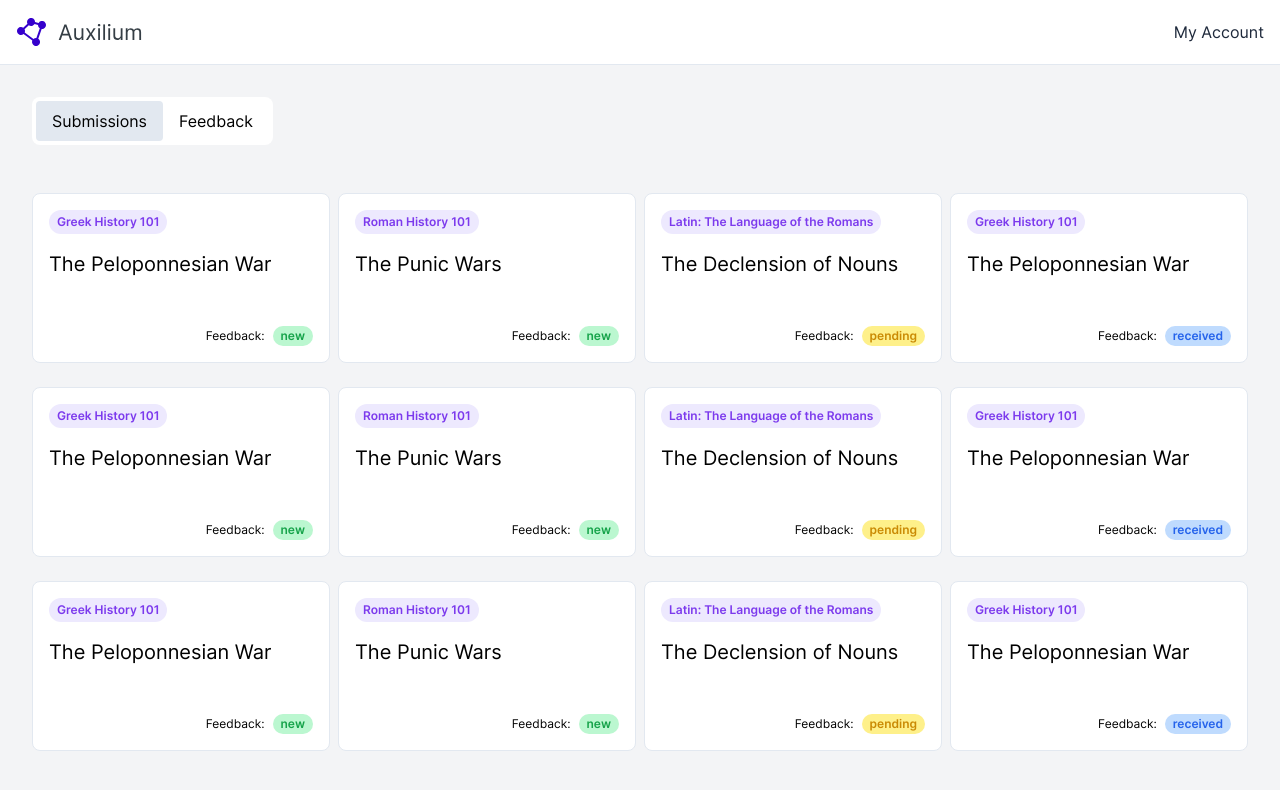
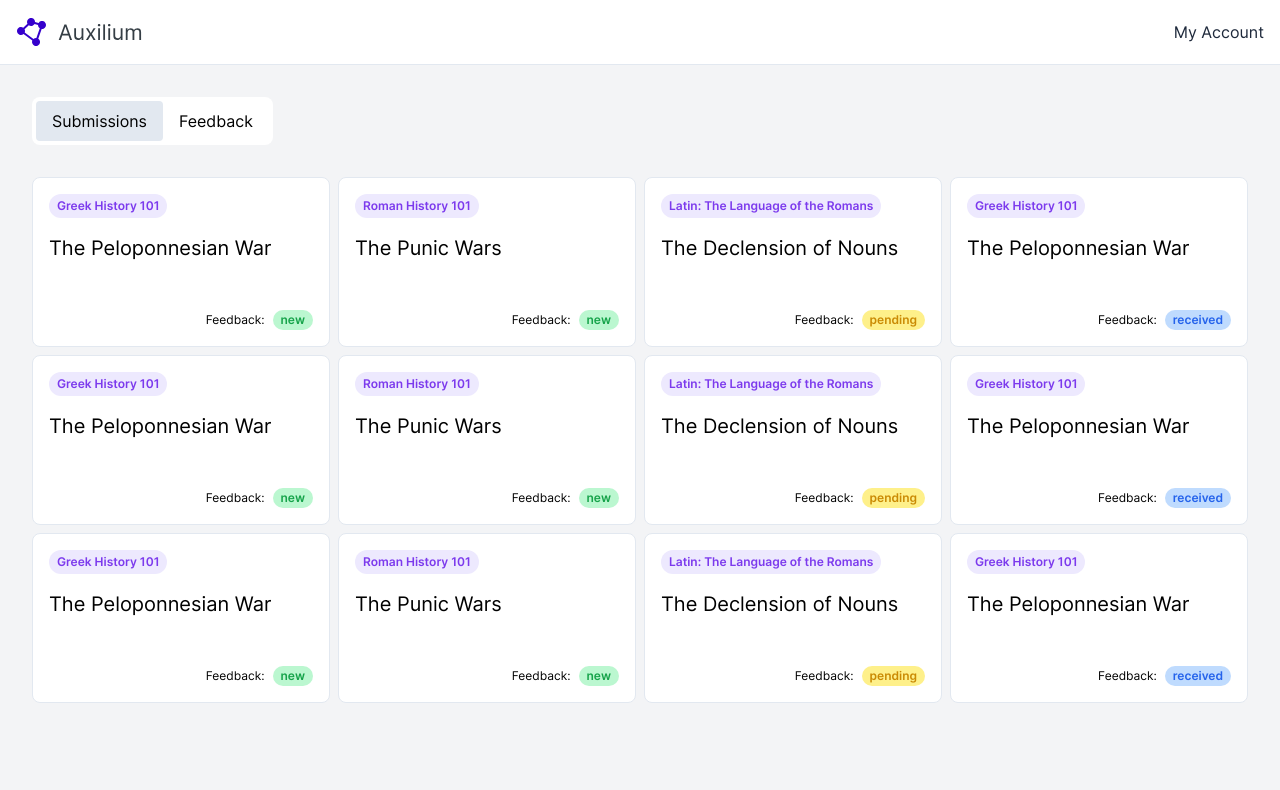
Before and after one commit to NilsHellwig/FeedbackPool-Prototyping, a React (Create React App) app in the folder prototype3/: page / in a window 1280 px wide. Shown: the top 790 px of the page. Built offline with nearby package versions, Linux system fonts and the light colour scheme.

Commit message:
Fix grid height

```diff
--- a/prototype3/src/components/AssignmentItem.tsx
+++ b/prototype3/src/components/AssignmentItem.tsx
@@ -9,7 +9,7 @@ export const AssignmentItem: React.FC<AssignmentItemProps> = ({
   assignment,
 }) => {
   return (
-    <div className="flex flex-col justify-between p-4 bg-white border border-slate-200 rounded-lg space-y-12 cursor-pointer">
+    <div className="flex flex-col justify-between p-4 bg-white border border-slate-200 hover:border-slate-400 transition-all rounded-lg space-y-12 cursor-pointer">
       <div className="flex flex-col items-start space-y-4">
         <span className="text-xs font-semibold px-2 py-1 rounded-full bg-violet-100 text-violet-600">
           {assignment.course}
--- a/prototype3/src/pages/MainDashboard.tsx
+++ b/prototype3/src/pages/MainDashboard.tsx
@@ -98,7 +98,7 @@ export const MainDashboard = () => {
       <main className="flex-grow bg-gray-100 p-8">
         <section className="flex flex-col items-start max-w-7xl m-auto space-y-8">
           <DashboardNav />
-          <div className="grid grid-cols-4 items-baseline gap-2 space-y-4 overflow-y-auto w-full">
+          <div className="grid grid-cols-2 md:grid-cols-3 lg:grid-cols-4 gap-2 overflow-y-auto w-full">
             {assignments.map((assignment) => {
               return (
                 <AssignmentItem assignment={assignment} key={assignment.id} />
```
